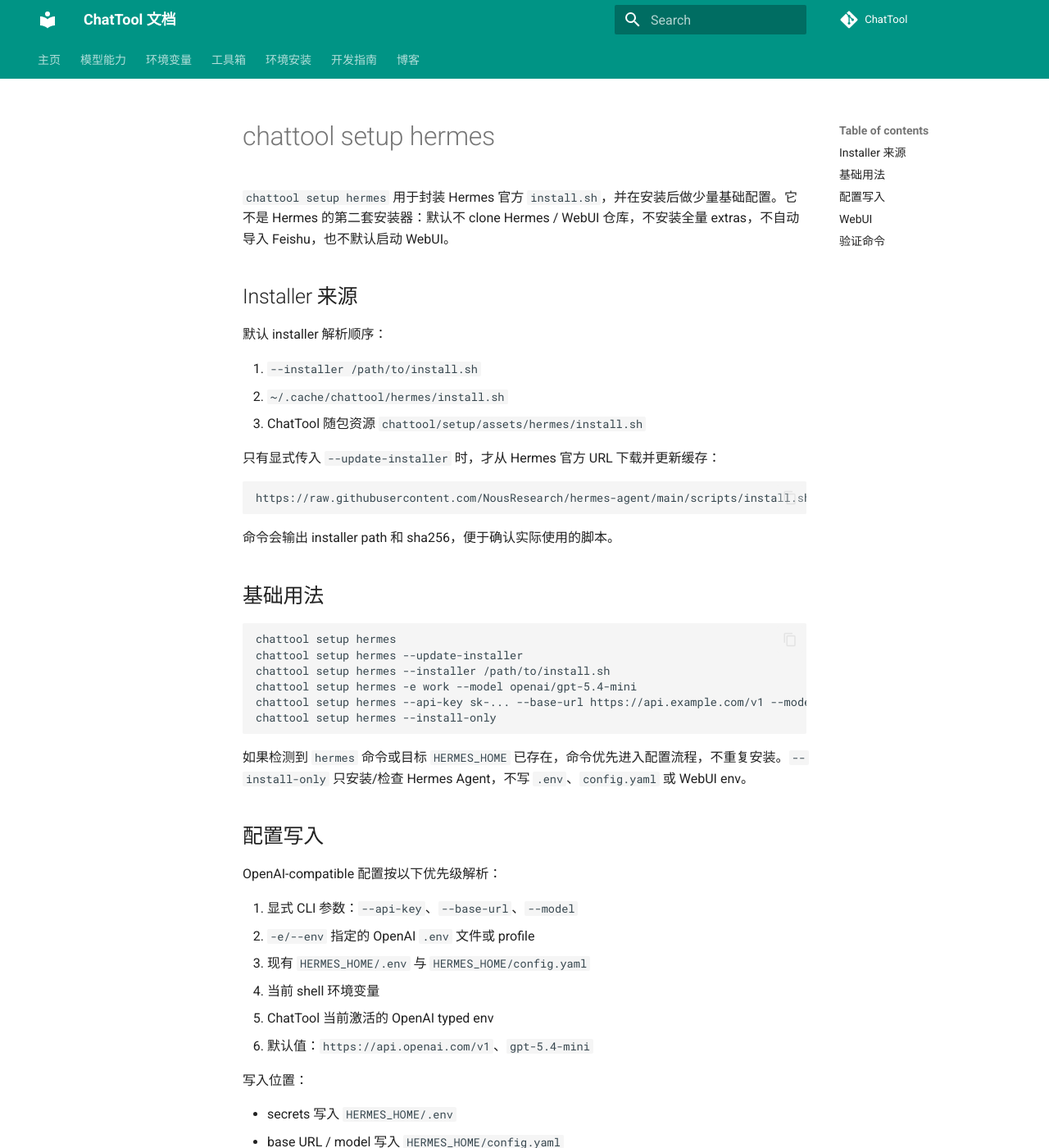
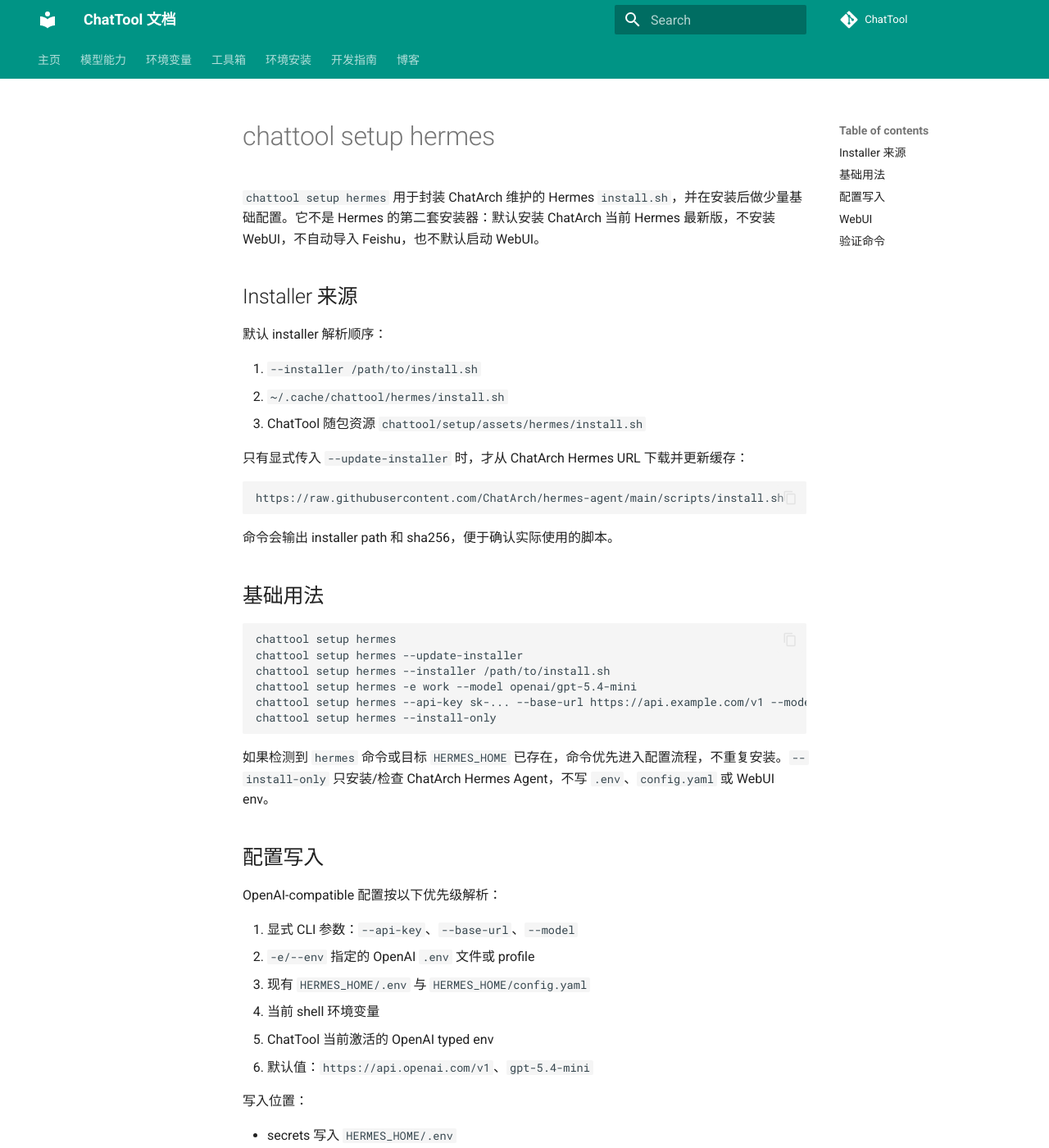
Before and after one commit to cubenlp/ChatTool, an MkDocs documentation site: the page built from docs/setup-hermes.md, in a window 1280 px wide and 1400 px high. Shown: the whole window at 82% size. Built offline with MkDocs 1.6.1 and Material for MkDocs 9.7.7, drawn with Linux system fonts in a browser that asks for light colours; comment, search, counter and statistics services are not loaded; the version menu is left out.

Commit message:
fix: align hermes setup with ChatArch installer

````diff
--- a/docs/setup-hermes.md
+++ b/docs/setup-hermes.md
@@ -1,6 +1,6 @@
 # chattool setup hermes
 
-`chattool setup hermes` 用于封装 Hermes 官方 `install.sh`，并在安装后做少量基础配置。它不是 Hermes 的第二套安装器：默认不 clone Hermes / WebUI 仓库，不安装全量 extras，不自动导入 Feishu，也不默认启动 WebUI。
+`chattool setup hermes` 用于封装 ChatArch 维护的 Hermes `install.sh`，并在安装后做少量基础配置。它不是 Hermes 的第二套安装器：默认安装 ChatArch 当前 Hermes 最新版，不安装 WebUI，不自动导入 Feishu，也不默认启动 WebUI。
 
 ## Installer 来源
 
@@ -10,10 +10,10 @@
 2. `~/.cache/chattool/hermes/install.sh`
 3. ChatTool 随包资源 `chattool/setup/assets/hermes/install.sh`
 
-只有显式传入 `--update-installer` 时，才从 Hermes 官方 URL 下载并更新缓存：
+只有显式传入 `--update-installer` 时，才从 ChatArch Hermes URL 下载并更新缓存：
 
 ```text
-https://raw.githubusercontent.com/NousResearch/hermes-agent/main/scripts/install.sh
+https://raw.githubusercontent.com/ChatArch/hermes-agent/main/scripts/install.sh
 ```
 
 命令会输出 installer path 和 sha256，便于确认实际使用的脚本。
@@ -29,7 +29,7 @@
 chattool setup hermes --install-only
 ```
 
-如果检测到 `hermes` 命令或目标 `HERMES_HOME` 已存在，命令优先进入配置流程，不重复安装。`--install-only` 只安装/检查 Hermes Agent，不写 `.env`、`config.yaml` 或 WebUI env。
+如果检测到 `hermes` 命令或目标 `HERMES_HOME` 已存在，命令优先进入配置流程，不重复安装。`--install-only` 只安装/检查 ChatArch Hermes Agent，不写 `.env`、`config.yaml` 或 WebUI env。
 
 ## 配置写入
 
--- a/pyproject.toml
+++ b/pyproject.toml
@@ -117,6 +117,7 @@
 [project.scripts]
 chattool = "chattool.client:main_cli"
 chatpypi = "chattool.client:main_pypi_cli"
+chatskill = "chattool.client:main_skill_cli"
 chatmcp = "chattool.mcp:main"
 
 [project.entry-points."chatenv.configs"]
````
Also changed, not shown: CHANGELOG.md (+2 -0 lines), README.md (+1 -1 lines), README_en.md (+1 -1 lines), docs/client.md (+3 -3 lines), 9 other files.
